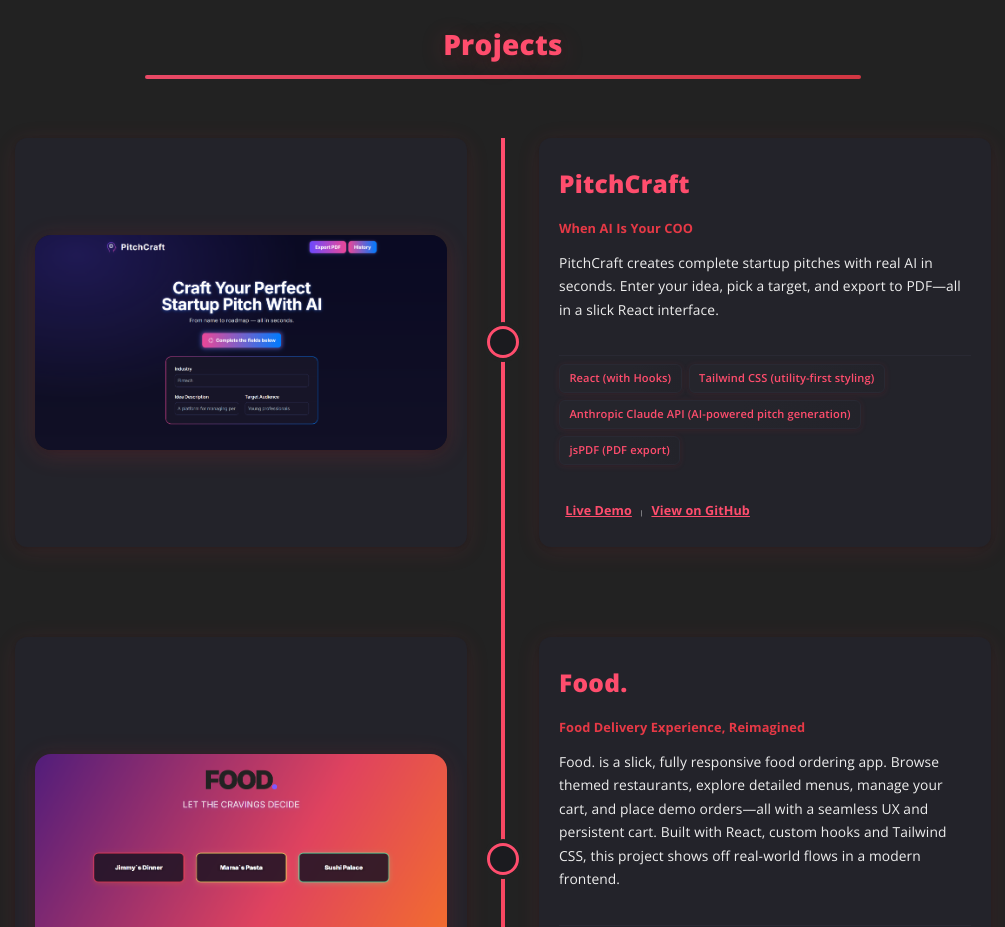
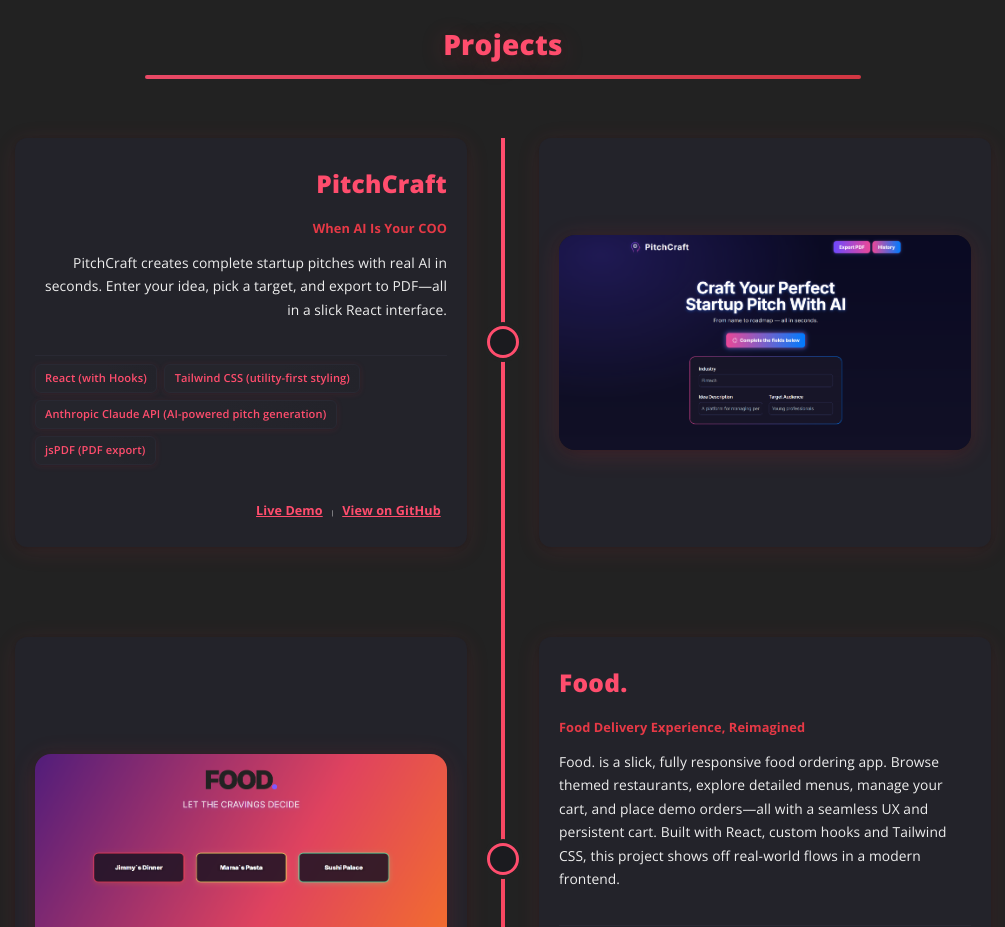
Before and after one commit to CosminMRotaru/Personal-portfolio, a React (Vite) app: page / in a window 1280 px wide. Shown: the part 840-1767 px from the top of the page, without its empty margins (137-1142 px from the left). Built offline with nearby package versions, Linux system fonts and the light colour scheme.

Commit message:
Update ProjectsTimeline.jsx

```diff
--- a/src/components/ProjectsTimeline.jsx
+++ b/src/components/ProjectsTimeline.jsx
@@ -11,7 +11,7 @@
     <div className="timeline">
 
       {/* PITCHCRAFT */}
-      <div className="timeline-item left">
+      <div className="timeline-item right">
         <div className="timeline-image">
           <img
             src={pitchcraftImg}
```
